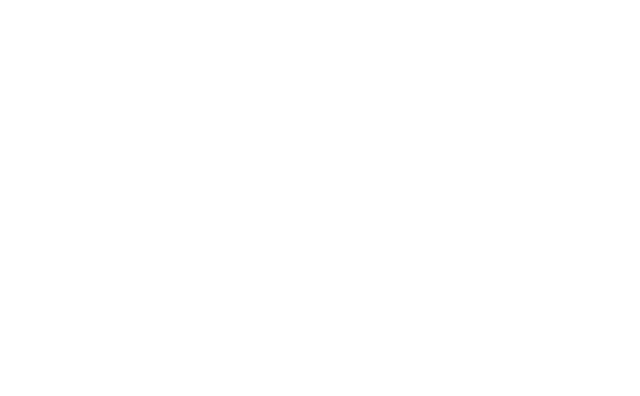
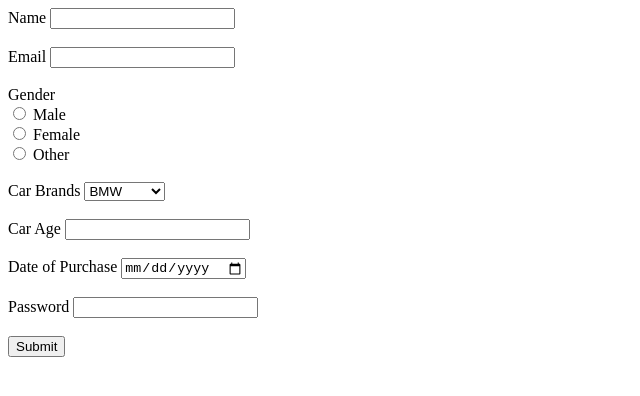
Before and after one commit to acciojob/signup-form-car-LaxmiMaurya, a website: page main.html in a window 1280 px wide. Shown: the whole page, without its empty margins (0-640 px from the left). Drawn offline with Linux system fonts and the light colour scheme.

Commit message:
created a submission

```diff
--- a/main.html
+++ b/main.html
@@ -8,6 +8,44 @@
 
 <body>
 	<!-- the entire body must be written by student -->
+	<!DOCTYPE html>
+
+
+	<!-- the entire body must be written by student -->
+	<form method="post" action="submit_form.php">
+        <label for="name">Name</label>
+        <input type="text" id="name" name="name" required><br><br>
+
+        <label for="email">Email</label>
+        <input type="email" id="email" name="email" required><br><br>
+
+        <label>Gender</label><br>
+        <input type="radio" id="male" name="gender" value="male" required>
+        <label for="male">Male</label><br>
+        <input type="radio" id="female" name="gender" value="female" required>
+        <label for="female">Female</label><br>
+        <input type="radio" id="other" name="gender" value="other" required>
+        <label for="other">Other</label><br><br>
+
+        <label for="cars">Car Brands</label>
+        <select id="cars" name="cars">
+            <option value="BMW">BMW</option>
+            <option value="Audi">Audi</option>
+            <option value="Mercedes">Mercedes</option>
+        </select><br><br>
+
+        <label for="carage">Car Age</label>
+        <input type="number" id="carage" name="carage" required><br><br>
+
+        <label for="dop">Date of Purchase</label>
+        <input type="date" id="dop" name="dop" required><br><br>
+
+        <label for="password">Password</label>
+        <input type="password" id="password" name="password" required><br><br>
+
+        <button type="submit">Submit</button>
+    </form>
+
     <script type="text/javascript" src="./script.js">
 </script>
 
```
